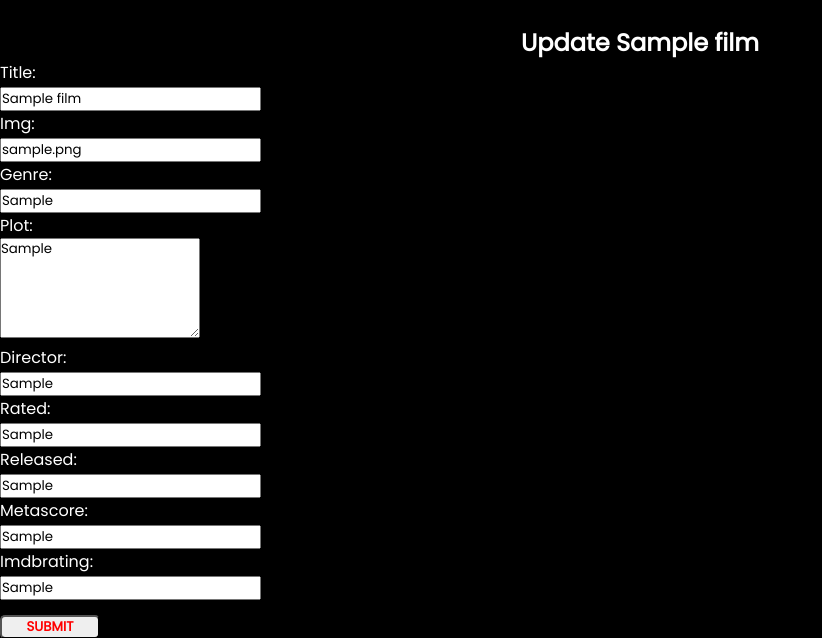
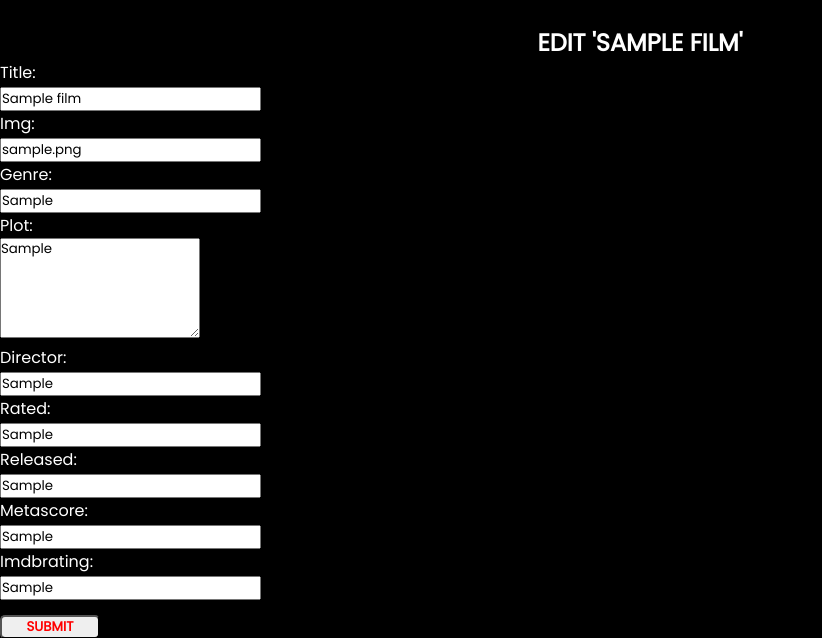
Before and after one commit to smikhu/Pirates, a Django app: page /film/1/update in a window 1280 px wide. Shown: the part 80-718 px from the top of the page, without its empty margins (0-822 px from the left). Run offline with Django 4.2, Linux system fonts and the light colour scheme; tables that the repository leaves empty hold one stand-in row (values such as "Sample post").

Commit message:
fixed styling on edit page

```diff
--- a/main_app/static/styles/main.css
+++ b/main_app/static/styles/main.css
@@ -366,6 +366,7 @@
 .create-edit-movie {
     margin-top: 25px;
     text-align: center;
+    text-transform: uppercase;
 }
 
 .create-edit-btn {
--- a/main_app/templates/film_update.html
+++ b/main_app/templates/film_update.html
@@ -2,7 +2,7 @@
 
 {% block content %}
 
-<h2 class="create-edit-movie">Update {{film.title}}</h2>
+<h2 class="create-edit-movie">EDIT '{{film.title}}'</h2>
 
 <div class="create-film">
 
```
